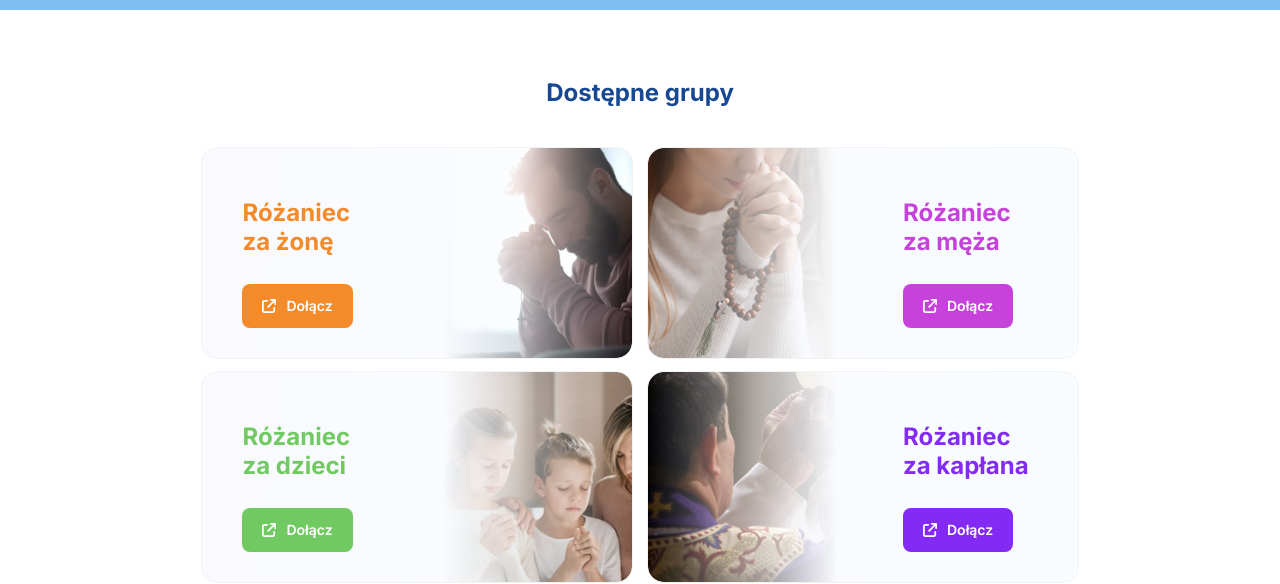
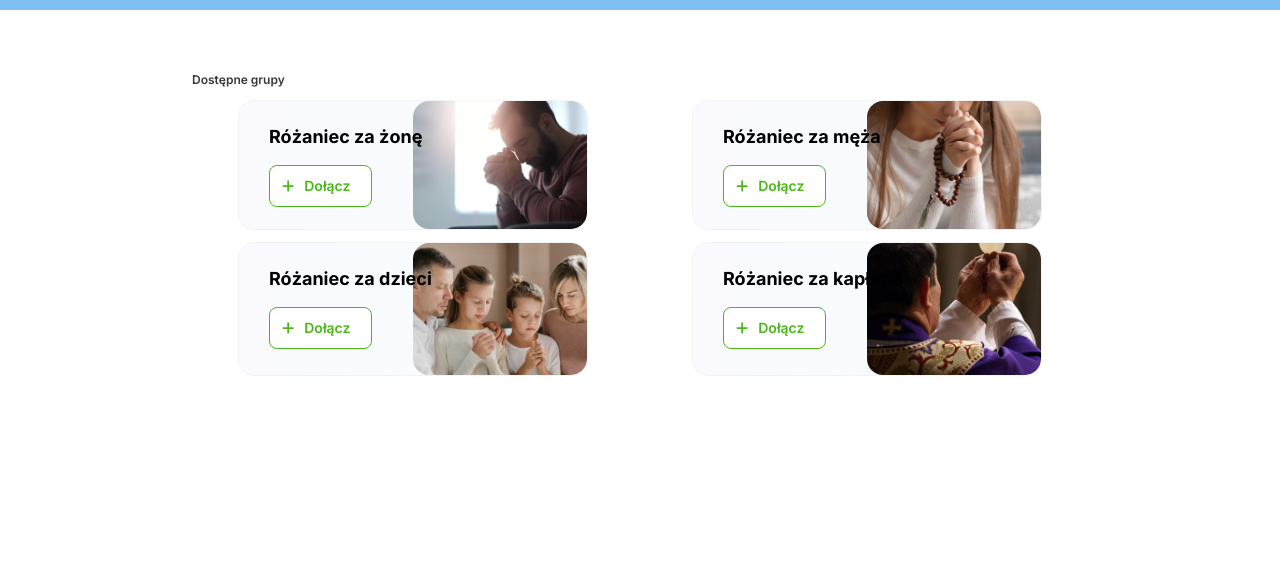
Before and after one commit to GosiaKolarska/rosary-site, a React (Create React App) app: page /panel in a window 1280 px wide. Shown: the part 284-868 px from the top of the page. Built offline with nearby package versions, Linux system fonts and the light colour scheme; grey boxes are pictures that could not be loaded.

Commit message:
updated profile panel

```diff
--- /dev/null
+++ b/src/pages/Panel/PanelHome/GroupsSection.js
@@ -0,0 +1,31 @@
+import React from "react";
+import { FontAwesomeIcon } from "@fortawesome/react-fontawesome";
+import { faPlus } from "@fortawesome/free-solid-svg-icons";
+import styles from "./GroupsSection.module.css";
+
+const GroupsSection = ({ groups, onJoinClick }) => (
+  <div className={styles.groupsSection}>
+    <h2 className={styles.groupsSectionTitle}>Dostępne grupy</h2>
+    <div className={styles.groups}>
+      {groups.map((group) => (
+        <div key={group.title} className={styles.groupCard}>
+          <img src={group.imgSrc} alt={group.alt} className={styles.image} />
+          <div className={styles.cardContent}>
+            <h3 className={styles.cardTitle}>{group.title}</h3>
+            {onJoinClick && (
+              <button
+                className={styles.cardButton}
+                onClick={() => onJoinClick(group)}
+              >
+                <FontAwesomeIcon icon={faPlus} />
+                {group.buttonText}
+              </button>
+            )}
+          </div>
+        </div>
+      ))}
+    </div>
+  </div>
+);
+
+export default GroupsSection;
--- /dev/null
+++ b/src/pages/Panel/PanelHome/GroupsSection.module.css
@@ -0,0 +1,119 @@
+
+.groupsSection {
+    padding: 56px 0 300px;
+    text-align: center;
+  }
+
+  .groupsSectionTitle {
+    color: #383838;
+    margin-top: 4px;
+    font-size: 12px;
+    font-weight: 600;
+    line-height: 20px;
+    text-align: left;
+  }
+
+  .groups {
+    display: flex;
+    flex-wrap: wrap;
+    justify-content: space-around;
+    gap: 12px;
+  }
+
+  .groupCard {
+    background: linear-gradient(98.04deg, rgba(79, 76, 223, 0.03) -6.1%, rgba(26, 167, 246, 0.03) 101.03%);
+    max-width: 350px;
+    min-height: 130px;
+    border-radius: 16px;
+    display: flex;
+    flex-direction: row-reverse;
+    text-align: left;
+    border: 1px solid #f3f3f3;
+    position: relative;
+    overflow: hidden;
+    position: relative;
+  }
+
+  .groupCardImageRight {
+    flex-direction: row-reverse;
+  }
+
+  .groupCardImageLeft {
+    flex-direction: row;
+  }
+
+  .image {
+    width: 50%;
+    object-fit: cover;
+    border-radius: 16px;
+    max-height: 280px;
+  }
+
+  .cardContent {
+    padding: 8px 30px;
+    position: absolute;
+    left: 0;
+    z-index: 2;
+  }
+
+  .cardTitle {
+    font-size: 18px;
+    font-weight: 700;
+    line-height: 20px;
+    text-align: left;
+  }
+
+  .cardDescription {
+    font-size: 16px;
+    font-weight: 400;
+    line-height: 24px;
+    text-align: left;
+    color: #383838;
+  }
+
+  .cardButton {
+    font-family: 'Inter', sans-serif;
+    font-size: 14px;
+    font-weight: 600;
+    line-height: 20px;
+    text-align: center;
+    padding: 10px 21px 10px 12px;
+    transition: background-color 0.3s ease;
+    border-radius: 8px;
+    border: unset;
+    color: #4CB71A;
+    cursor: pointer;
+    gap: 10px;
+    display: flex;
+    align-items: center;
+    justify-content: center;
+    border: 1px solid #4CB71A;
+    background-color: #fff;
+  }
+
+  .cardButton:hover {
+    background: #4CB71A;
+    color: #fff;
+  }
+
+  .cardFade {
+    content: "";
+    position: absolute;
+    top: 0;
+    bottom: 0;
+    width: 50%;
+    background: linear-gradient(270deg, rgba(249, 251, 254, 0) 0%, #F9FBFE 87.97%);
+    z-index: 1;
+    pointer-events: none;
+  }
+
+  .cardFadeRight {
+    right: 0;
+    border-radius: 0 16px 16px 0;
+  }
+
+  .cardFadeLeft {
+    left: 0;
+    background: linear-gradient(90deg, rgba(249, 251, 254, 0) 0%, #F9FBFE 87.97%);
+    border-radius: 16px 0 0 16px;
+  }
--- a/src/pages/Panel/PanelHome/PanelHome.js
+++ b/src/pages/Panel/PanelHome/PanelHome.js
@@ -1,7 +1,8 @@
 import React, { useState } from "react";
 import { FontAwesomeIcon } from "@fortawesome/react-fontawesome";
-import { faArrowUpRightFromSquare } from "@fortawesome/free-solid-svg-icons";
+import { faPlus } from "@fortawesome/free-solid-svg-icons";
 import Hero from "../../../components/Hero";
+import GroupsSection from "./GroupsSection";
 import styles from "./PanelHome.module.css";
 
 const groupsData = [
@@ -44,13 +45,8 @@ const PanelHome = () => {
     setRemainingGroups(groupsData.filter((g) => g !== group));
   };
 
-  const handleBackClick = () => {
-    setSelectedGroup(null);
-    setRemainingGroups(groupsData);
-  };
-
   return (
-    <div>
+    <div className={styles.panelHome}>
       <Hero title="Panel użytkownika" />
       <div className="container">
         {selectedGroup ? (
@@ -74,7 +70,7 @@ const PanelHome = () => {
                 className={styles.cardButton}
                 style={{ backgroundColor: selectedGroup.color }}
               >
-                <FontAwesomeIcon icon={faArrowUpRightFromSquare} />
+                <FontAwesomeIcon icon={faPlus} />
                 Potwierdź uczestnictwo
               </button>
               <p className={styles.cardDetailInfo}>
@@ -107,75 +103,16 @@ const PanelHome = () => {
                 </a>
               </div>
             </div>
-            <div className={styles.groupsSection} style={{ maxWidth: "300px" }}>
-              {remainingGroups.map((group) => (
-                <div
-                  key={group.title}
-                  className={styles.groupCard}
-                  style={{ width: "100%" }}
-                >
-                  <img
-                    src={group.imgSrc}
-                    alt={group.alt}
-                    className={styles.image}
-                  />
-                  <div className={styles.cardContent}>
-                    <h3
-                      className={styles.cardTitle}
-                      style={{ color: group.color }}
-                    >
-                      {group.title}
-                    </h3>
-                  </div>
-                </div>
-              ))}
-            </div>
+            <GroupsSection
+              groups={remainingGroups}
+              onJoinClick={handleJoinClick}
+            />
           </div>
         ) : (
-          <div className={styles.groupsSection}>
-            <h2 className={styles.groupsSectionTitle}>Dostępne grupy</h2>
-            <div className={styles.groups}>
-              {groupsData.map((group, index) => (
-                <div
-                  key={group.id}
-                  className={`${styles.groupCard} ${
-                    index % 2 === 0
-                      ? styles.groupCardImageRight
-                      : styles.groupCardImageLeft
-                  }`}
-                >
-                  <img
-                    src={group.imgSrc}
-                    alt={group.alt}
-                    className={styles.image}
-                  />
-                  <div className={styles.cardContent}>
-                    <h3
-                      className={styles.cardTitle}
-                      style={{ color: group.color }}
-                    >
-                      {group.title}
-                    </h3>
-                    <button
-                      className={styles.cardButton}
-                      style={{ backgroundColor: group.color }}
-                      onClick={() => handleJoinClick(group)}
-                    >
-                      <FontAwesomeIcon icon={faArrowUpRightFromSquare} />
-                      {group.buttonText}
-                    </button>
-                  </div>
-                  <div
-                    className={`${styles.cardFade} ${
-                      index % 2 === 0
-                        ? styles.cardFadeRight
-                        : styles.cardFadeLeft
-                    }`}
-                  ></div>
-                </div>
-              ))}
-            </div>
-          </div>
+          <GroupsSection
+            groups={remainingGroups}
+            onJoinClick={handleJoinClick}
+          />
         )}
       </div>
     </div>
--- a/src/pages/Panel/PanelHome/PanelHome.module.css
+++ b/src/pages/Panel/PanelHome/PanelHome.module.css
@@ -1,119 +1,7 @@
-.groupsSection {
-  padding: 64px 0 300px;
-  text-align: center;
+.panelHome > div {
+  max-width: 896px;
 }
 
-.groupsSectionTitle {
-  font-size: 24px;
-  font-weight: 700;
-  line-height: 29.05px;
-  text-align: center;
-  color: #174891;
-  margin-top: 4px;
-}
-
-.groups {
-  display: flex;
-  padding-top: 20px;
-  flex-wrap: wrap;
-  justify-content: space-around;
-  gap: 12px;
-}
-
-.groupCard {
-  background: linear-gradient(98.04deg, rgba(79, 76, 223, 0.03) -6.1%, rgba(26, 167, 246, 0.03) 101.03%);
-  width: 49%;
-  border-radius: 16px;
-  display: flex;
-  flex-direction: row-reverse;
-  text-align: left;
-  border: 1px solid #f3f3f3;
-  position: relative;
-  overflow: hidden;
-}
-
-.groupCardImageRight {
-  flex-direction: row-reverse;
-}
-
-.groupCardImageLeft {
-  flex-direction: row;
-}
-
-.image {
-  width: 50%;
-  object-fit: cover;
-  border-radius: 16px;
-  max-height: 280px;
-}
-
-.cardContent {
-  padding: 50px 40px 30px;
-  width: 50%;
-  position: relative;
-  z-index: 2;
-}
-
-.cardTitle {
-  font-size: 24px;
-  font-weight: 700;
-  line-height: 29.05px;
-  text-align: left;
-  margin-top: 0;
-}
-
-.cardDescription {
-  font-size: 16px;
-  font-weight: 400;
-  line-height: 24px;
-  text-align: left;
-  color: #383838;
-}
-
-.cardButton {
-  font-family: 'Inter', sans-serif;
-  font-size: 14px;
-  font-weight: 600;
-  line-height: 20px;
-  text-align: center;
-  padding: 12px 20px;
-  transition: background-color 0.3s ease;
-  border-radius: 8px;
-  border: unset;
-  color: #fff;
-  cursor: pointer;
-  margin-top: 28px;
-  gap: 10px;
-  display: flex;
-  align-items: center;
-  justify-content: center;
-}
-
-.cardButton:hover {
-  opacity: 0.9;
-}
-
-.cardFade {
-  content: "";
-  position: absolute;
-  top: 0;
-  bottom: 0;
-  width: 50%;
-  background: linear-gradient(270deg, rgba(249, 251, 254, 0) 0%, #F9FBFE 87.97%);
-  z-index: 1;
-  pointer-events: none;
-}
-
-.cardFadeRight {
-  right: 0;
-  border-radius: 0 16px 16px 0;
-}
-
-.cardFadeLeft {
-  left: 0;
-  background: linear-gradient(90deg, rgba(249, 251, 254, 0) 0%, #F9FBFE 87.97%);
-  border-radius: 16px 0 0 16px;
-}
 
 .expandedView {
   display: flex;
```
